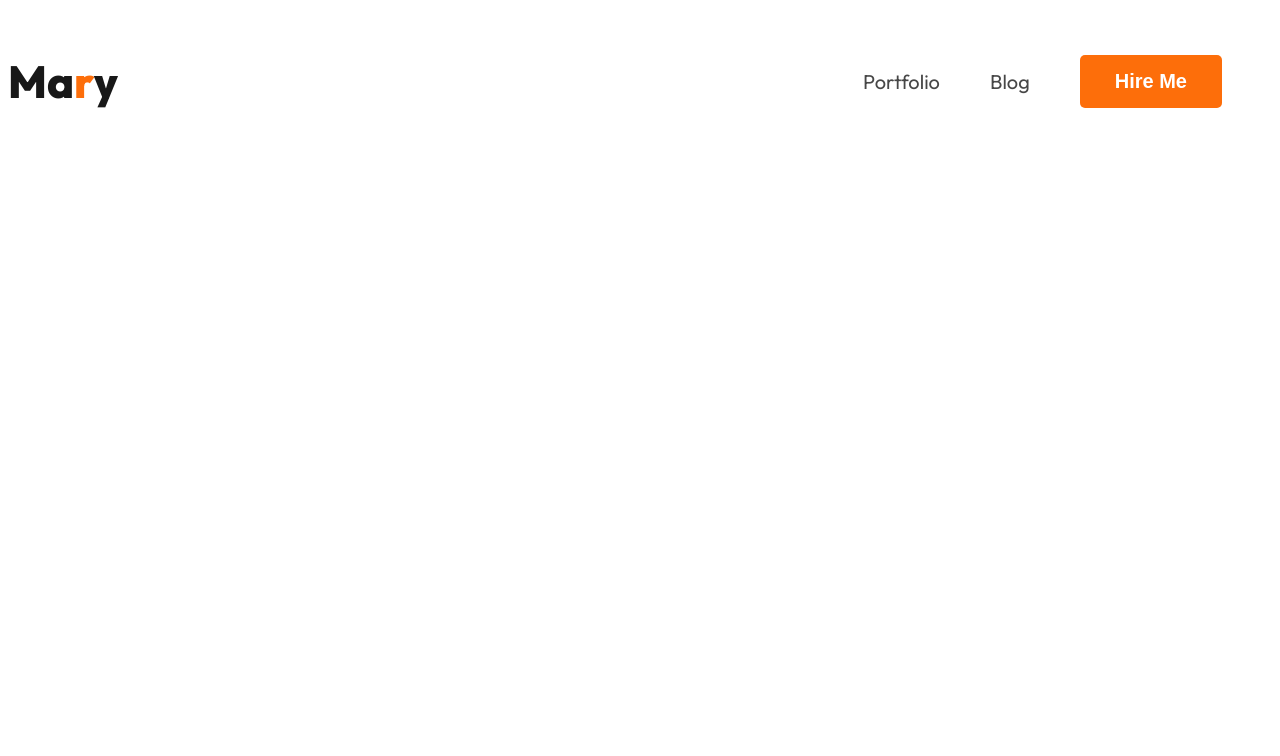
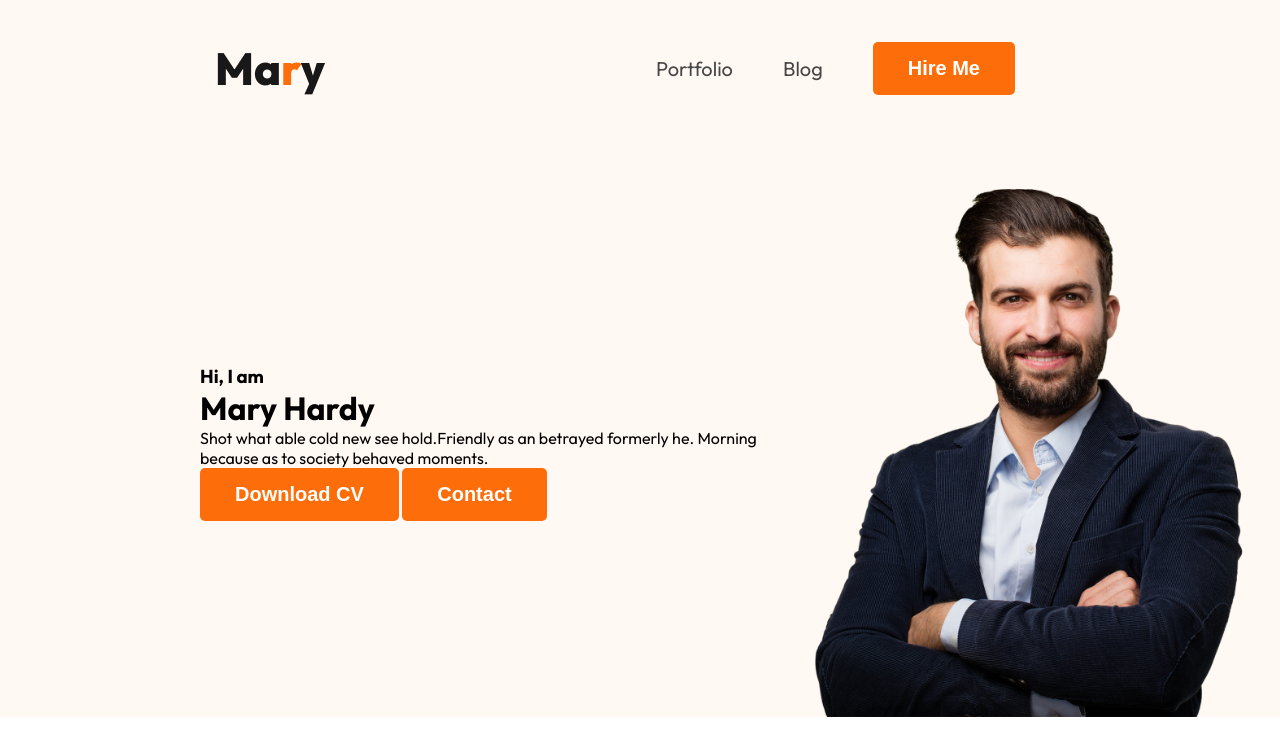
Before and after one commit to Sajidul-Is1am/web-developer-portfolio, a plain HTML site: page index.html in a window 1280 px wide. Drawn offline with Linux system fonts and the light colour scheme.

Commit message:
added banner

```diff
--- a/index.html
+++ b/index.html
@@ -15,7 +15,7 @@
 
 <body>
 
-    <header>
+    <header class="header">
         <nav>
             <h3 class="nav-title">ma<span class="text-primary">r</span>y</h3>
             <ul>
@@ -24,6 +24,16 @@
                 <li><button class="btn-primary">Hire Me</button></li>
             </ul>
         </nav>
+        <div class="banner">
+            <div class="banner-content">
+                <h3 class="banner-greetig">Hi, I  am</h3>
+                <h1 class="banner-heading">Mary Hardy</h1>
+                <p>Shot what able cold new see hold.Friendly as an betrayed formerly he. Morning because as to society behaved moments.</p>
+                <button class="btn-primary">Download CV</button>
+                <button class="btn-primary">Contact</button>
+            </div>
+            <img class="banner-img" src="images/hardy.png" alt="banner main image">
+        </div>
     </header>
     <main>
 
--- a/styles/portfolio.css
+++ b/styles/portfolio.css
@@ -1,4 +1,10 @@
 /* shared common style */
+* {
+    padding: 0;
+    margin: 0;
+    outline: 0;
+}
+
 body {
     font-family: 'Open Sans', sans-serif;
     font-family: 'Outfit', sans-serif;
@@ -26,6 +32,8 @@ nav {
     display: flex;
     justify-content: space-between;
     align-items: center;
+    margin: 0 215px;
+    padding: 40px 0;
 }
 
 .nav-title {
@@ -53,3 +61,20 @@ nav ul li a {
     font-weight: 400;
     line-height: normal;
 }
+
+/* header styles */
+.header {
+    background-color: #FFF8F3;
+}
+
+.banner {
+    padding: 30px 30px 0 200px;
+    display: flex;
+    justify-content: space-around;
+    align-items: center;
+}
+
+.banner-img {
+    width: 500px;
+    height: 550px;
+}
```
